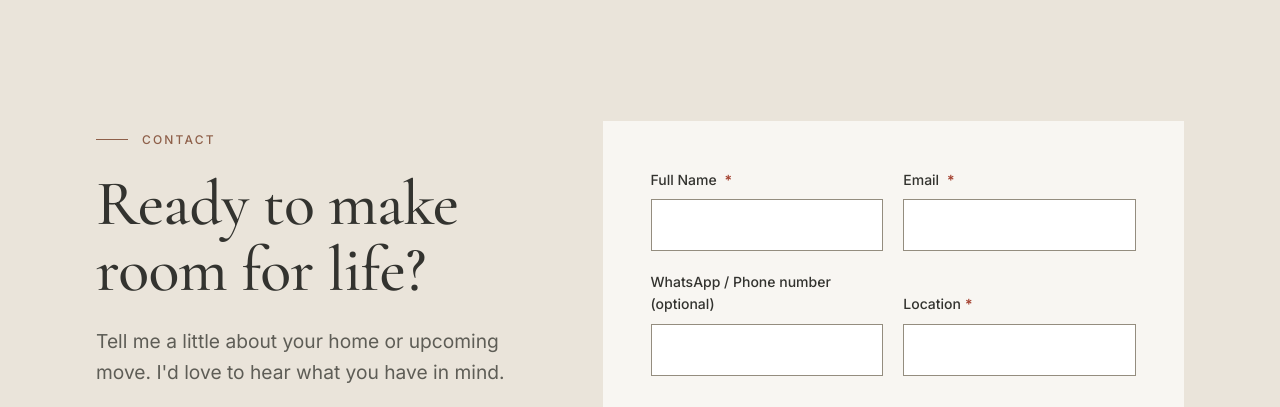
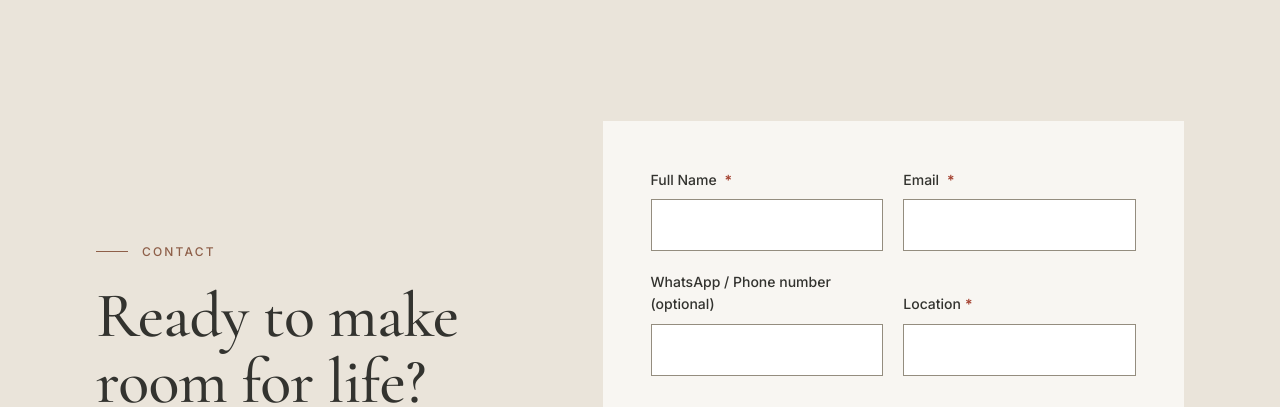
Before and after one commit to lgoldfarb-hub/anna-home-organization, a plain HTML site: page index.html in a window 1280 px wide. Shown: the part 6170-6577 px from the top of the page. Drawn offline with nearby package versions, Linux system fonts and the light colour scheme; a web font is replaced by a local one.

Commit message:
Bottom-align the contact options list and form
The two-column contact grid used align-items:start, which left a gap
under the shorter options list while the form card extended further
down. align-items:end bottom-aligns both columns instead.

Co-Authored-By: Claude Sonnet 5 <noreply@anthropic.com>

```diff
--- a/css/styles.css
+++ b/css/styles.css
@@ -200,7 +200,7 @@ a.closing:hover{color:#8E5F49}
 .sig{font-family:"Mrs Saint Delafield",cursive;font-size:clamp(56px,6vw,76px);line-height:1;color:#8E5F49;margin-top:4px}
 @media (max-width:900px){.about{grid-template-columns:minmax(0,1fr)}.arch{max-width:460px}}
 /* contact */
-.contact{display:grid;grid-template-columns:minmax(0,.85fr) minmax(0,1.15fr);gap:clamp(36px,6vw,88px);align-items:start}
+.contact{display:grid;grid-template-columns:minmax(0,.85fr) minmax(0,1.15fr);gap:clamp(36px,6vw,88px);align-items:end}
 .opts{display:flex;flex-direction:column;gap:12px;margin-top:40px}
 .copt{display:flex;align-items:center;gap:16px;padding:16px 20px;background:#F8F6F2;border-radius:20px;text-decoration:none;color:#33332F;min-height:72px}
 a.copt:hover{background:#FFFFFF;color:#33332F}
```
